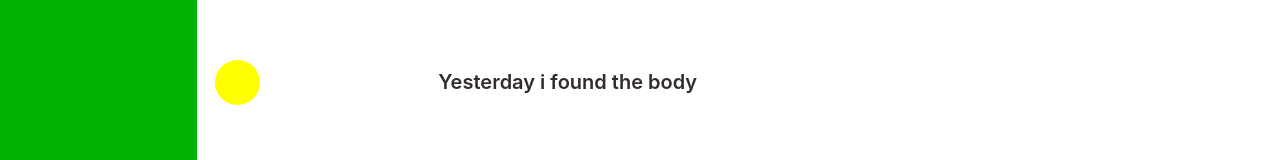
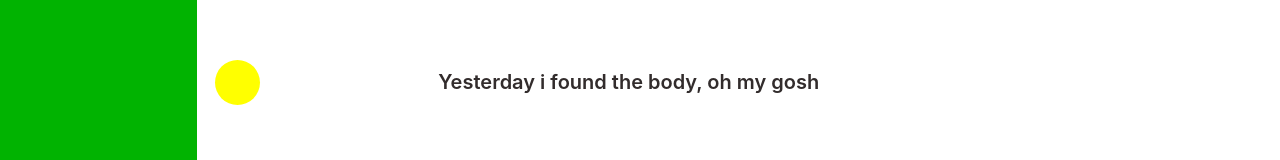
Before and after one commit to hailMeh/react-app-kama, a React (Create React App) app: page / in a window 1280 px wide. Shown: the part 768-928 px from the top of the page. Built offline with nearby package versions, Linux system fonts and the light colour scheme.

Commit message:
added oh my gosh

```diff
--- a/src/Components/Profile.jsx
+++ b/src/Components/Profile.jsx
@@ -13,7 +13,7 @@ const Profile = () => {
             <div className={"Content__Input"}><input type={"text"} value={"Your News"}/></div>
             <div className={"Content__ButtonSend"}><button>Send</button></div>
             <div className={"Content__NewsAll"}>
-            <div className={"Content__News1"}> <div className={"Circle"}></div><p className={"Content__MyNews1"}>Yesterday i found the body</p></div>
+            <div className={"Content__News1"}> <div className={"Circle"}></div><p className={"Content__MyNews1"}>Yesterday i found the body, oh my gosh</p></div>
             <div className={"Content__News2"}> <div className={"Circle"}></div><p className={"Content__MyNews2"}>It was my friend Pedro, he was a good guy</p></div>
         </div></div>
     )
```
